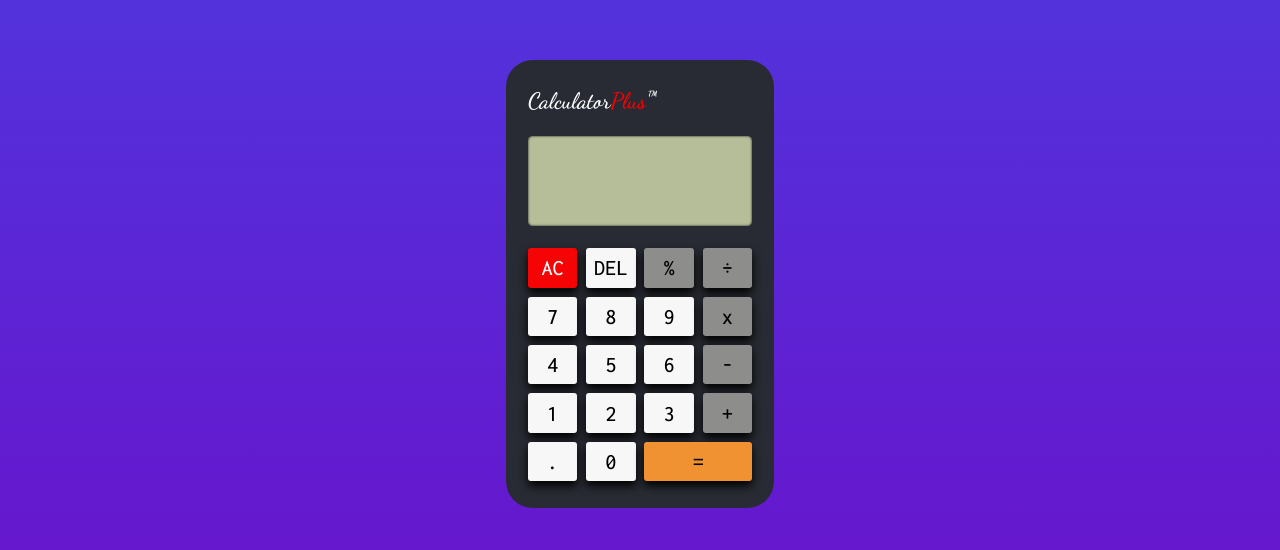
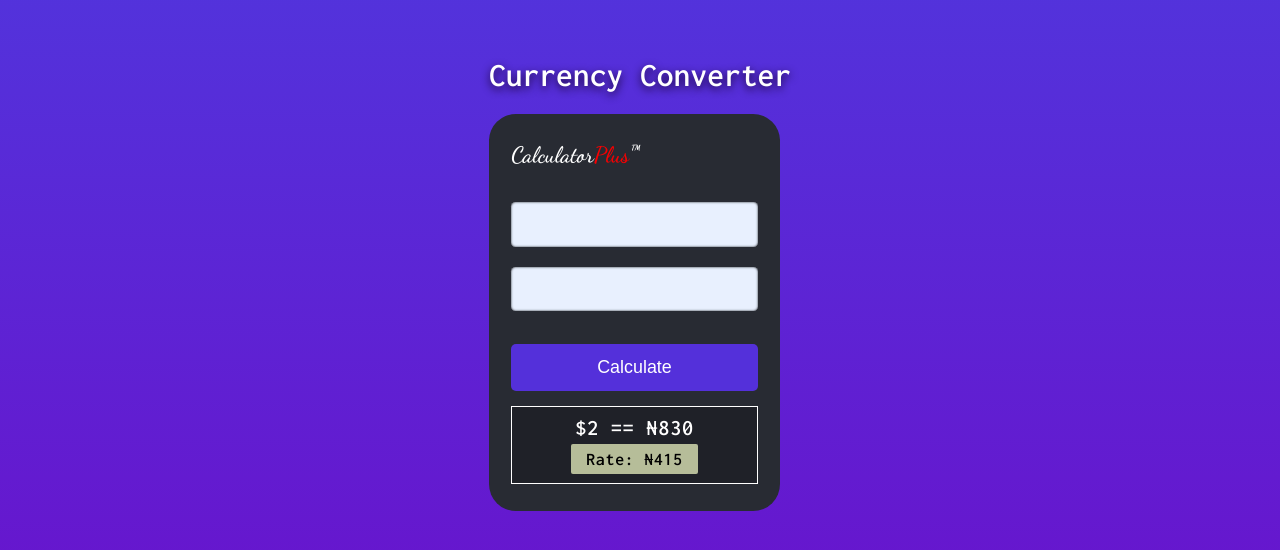
Before and after one commit to Tnaike/calculator-plus, a React (Create React App) app: page /currency-converter in a window 1280 px wide. Before the commit this address led to /. Shown: the part 116-666 px from the top of the page. Built offline with nearby package versions, Linux system fonts and the light colour scheme.

Commit message:
currency converter first commit

```diff
--- a/src/App.css
+++ b/src/App.css
@@ -29,6 +29,9 @@ html {
   background-color: var(--white);
   height: 100%;
   margin: 0;
+}
+.mt-5 {
+  margin-top: 5px !important;
 }
 .mt-15 {
   margin-top: 15px !important;
--- a/src/App.js
+++ b/src/App.js
@@ -3,6 +3,7 @@ import { Switch, Route, Redirect } from 'react-router-dom';
 import BMIBackground from './components/BMI/BMIBackground';
 import CalulatorBackground from './components/CalulatorBackground';
 import './App.css';
+import CurrencyConverterBackground from './components/CurrencyConverter/CurrencyConverterBackground';
 
 function App() {
   return (
@@ -10,6 +11,7 @@ function App() {
       <Switch>
         <Route path='/' exact component={CalulatorBackground} />
         <Route path='/bmi-calculator' exact component={BMIBackground} />
+        <Route path='/currency-converter' exact component={CurrencyConverterBackground} />
         <Redirect to='/' />
       </Switch>
     </>
--- a/src/assets/style.css
+++ b/src/assets/style.css
@@ -121,3 +121,12 @@
     border-color 0.15s ease-in-out, box-shadow 0.15s ease-in-out,
     -webkit-box-shadow 0.15s ease-in-out;
 }
+.resultRate{
+  display: inline-block;
+  color: #000;
+  font-size: 0.8rem;
+  font-weight: 600;
+  padding: 6px 15px;
+  background: var(--green);
+  border-radius: 2px;
+}
--- a/src/components/BMI/BMIDisplay.js
+++ b/src/components/BMI/BMIDisplay.js
@@ -11,7 +11,7 @@ const DisplayResult = styled.div`
   padding: 0.4rem;
   letter-spacing: 0.7px;
   border: 1px solid;
-  border-color: ${({borderColor}) => borderColor || '#FFF'};
+  border-color: ${({ borderColor }) => borderColor || '#FFF'};
 `;
 
 const BMIDisplay = () => {
--- a/src/components/CurrencyConverter/CurrencyConverter.js
+++ b/src/components/CurrencyConverter/CurrencyConverter.js
@@ -1,7 +1,48 @@
 import React from 'react';
+import styled from 'styled-components';
+
+const DisplayResult = styled.div`
+  display: block;
+  font-size: 14px;
+  color: var(--white);
+  text-align: center;
+  background: #1f2128;
+  padding: 0.4rem;
+  letter-spacing: 0.7px;
+  border: 1px solid;
+  border-color: ${({ borderColor }) => borderColor || '#FFF'};
+`;
 
 const CurrencyConverter = () => {
-  return <div></div>;
+  return (
+    <>
+      <div className='wrap-input'>
+        <input
+          type='number'
+          className='input-field'
+          placeholder=''
+          min='1'
+          required
+        />
+      </div>
+      <div className='wrap-input'>
+        <input
+          type='number'
+          className='input-field'
+          placeholder=''
+          min='1'
+          required
+        />
+      </div>
+      <div className='btn-container mb-15'>
+        <button className='btn-block btn-primary'>Calculate</button>
+      </div>
+      <DisplayResult>
+        <p className='resultFigure'>$2 == ₦830</p>
+        <p className='resultRate mt-5'>Rate:{' '} ₦415</p>
+      </DisplayResult>
+    </>
+  );
 };
 
 export default CurrencyConverter;
--- /dev/null
+++ b/src/components/CurrencyConverter/CurrencyConverterBackground.js
@@ -0,0 +1,21 @@
+import React from 'react';
+import CurrencyConverter from './CurrencyConverter';
+
+function CurrencyConverterBackground() {
+  return (
+    <div className='appWrapper'>
+      <div>
+        <h4 className='titleStyle box-shade'>Currency Converter</h4>
+        <div className='calculator-2'>
+          <div className='productName mb-2'>
+            Calculator <span className='altText'>Plus</span>
+            <sup>&trade;</sup>
+          </div>
+          <CurrencyConverter/>
+        </div>
+      </div>
+    </div>
+  );
+}
+
+export default CurrencyConverterBackground;
```
